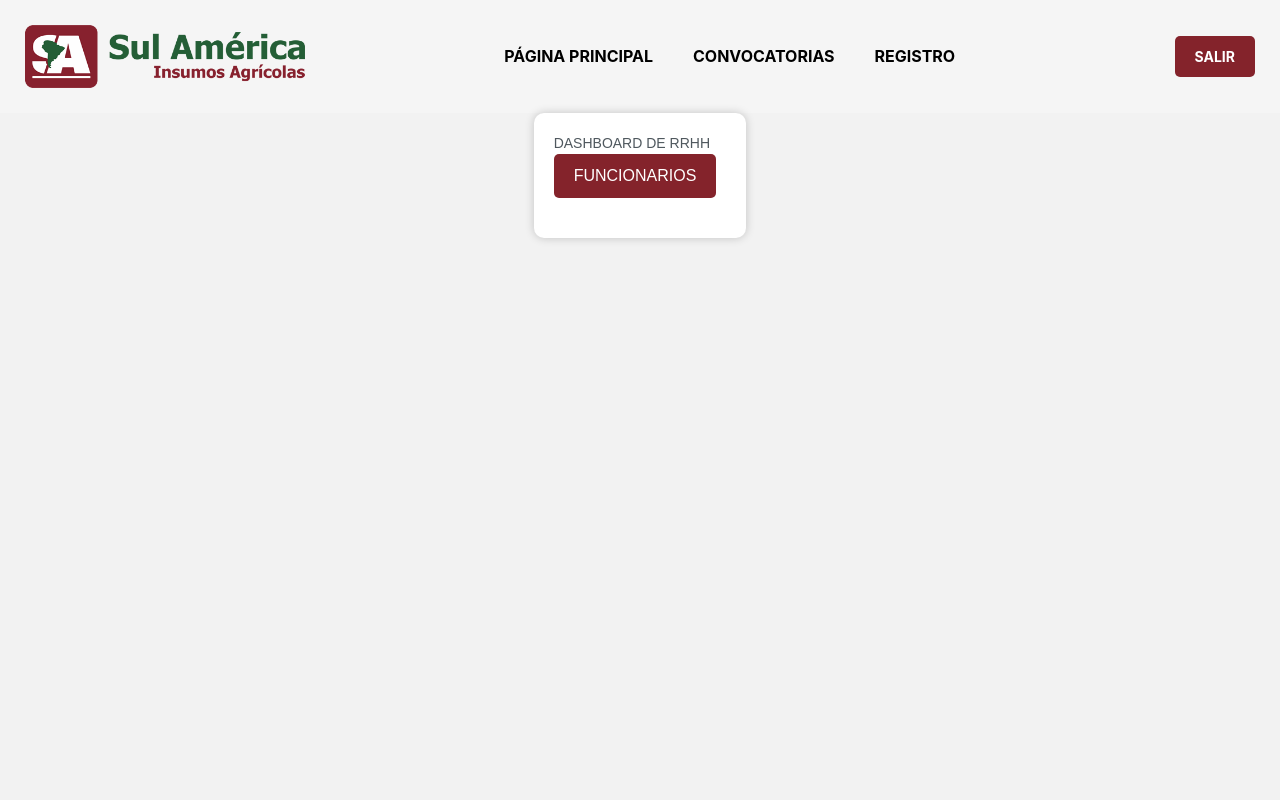
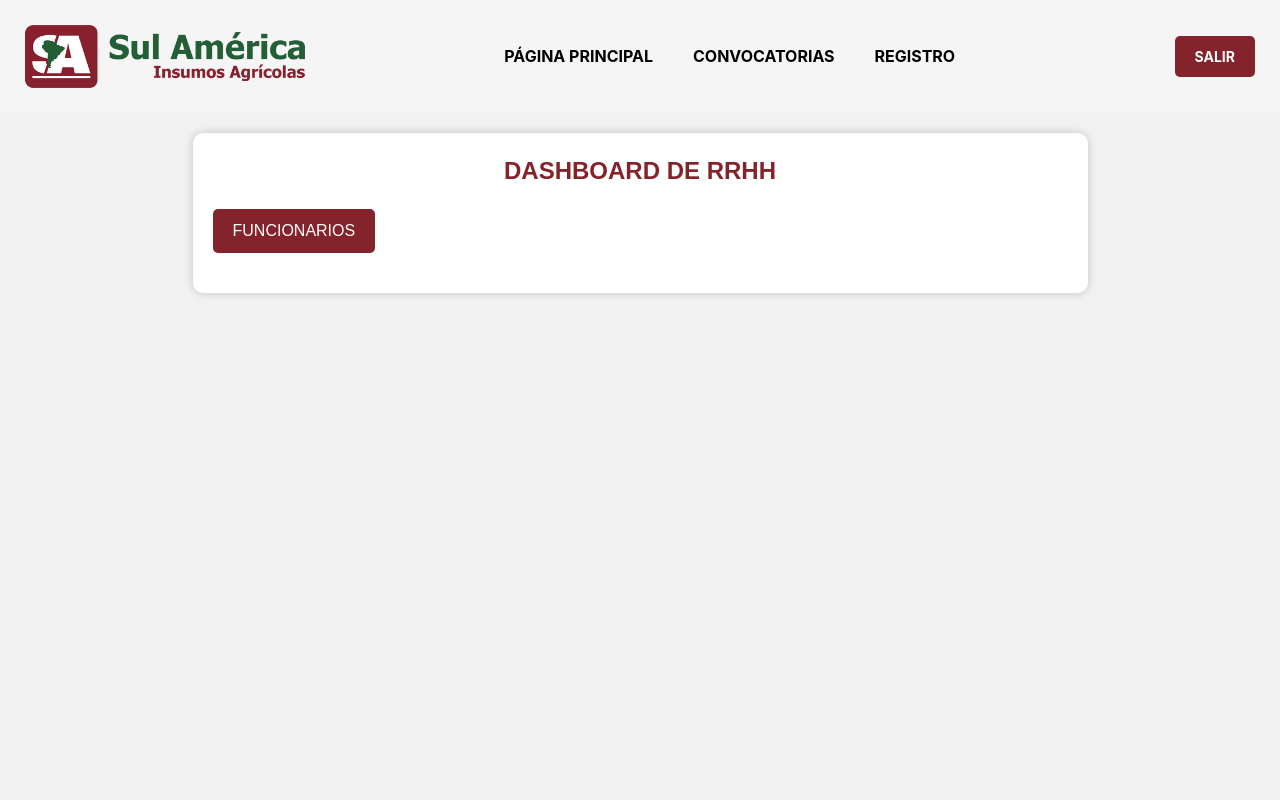
Before and after one commit to Aguicarpy/intranet_sulamerica, a React (Vite) app in the folder Client/: page /admin-dashboard in a window 1280 px wide. Shown: the top 800 px of the page. Built offline with nearby package versions, Linux system fonts and the light colour scheme; no server answers.

Commit message:
estilos arreglado convocatoria

```diff
--- a/Client/src/Components/Dashboard/DashboardAdmin.module.css
+++ b/Client/src/Components/Dashboard/DashboardAdmin.module.css
@@ -18,9 +18,9 @@
   border-radius: 10px;
   box-shadow: 0 0 10px rgba(0, 0, 0, 0.2);
   padding: 20px;
-
-  max-width: 895px; /* Ancho máximo */
-  margin: 0 auto;
+  width: 100%;
+  margin: 20px auto;
+  max-width: 895px;
   margin-bottom: 20px;
 }
 
@@ -31,14 +31,6 @@
 .footer {
   margin-bottom: 25px;
 }
-
-
-  width: 100%;
-  max-width: 800px;
-
-  margin: 20px auto; /* Centro el container horizontalmente */
-}
-
 
 .titulo {
   display: flex;
@@ -107,9 +99,3 @@
     left: 10px; /* Ajusta el valor según tu diseño para pantallas pequeñas */
   }
 }
-
-
-
-
-  margin-top: 20px;
-}
```
